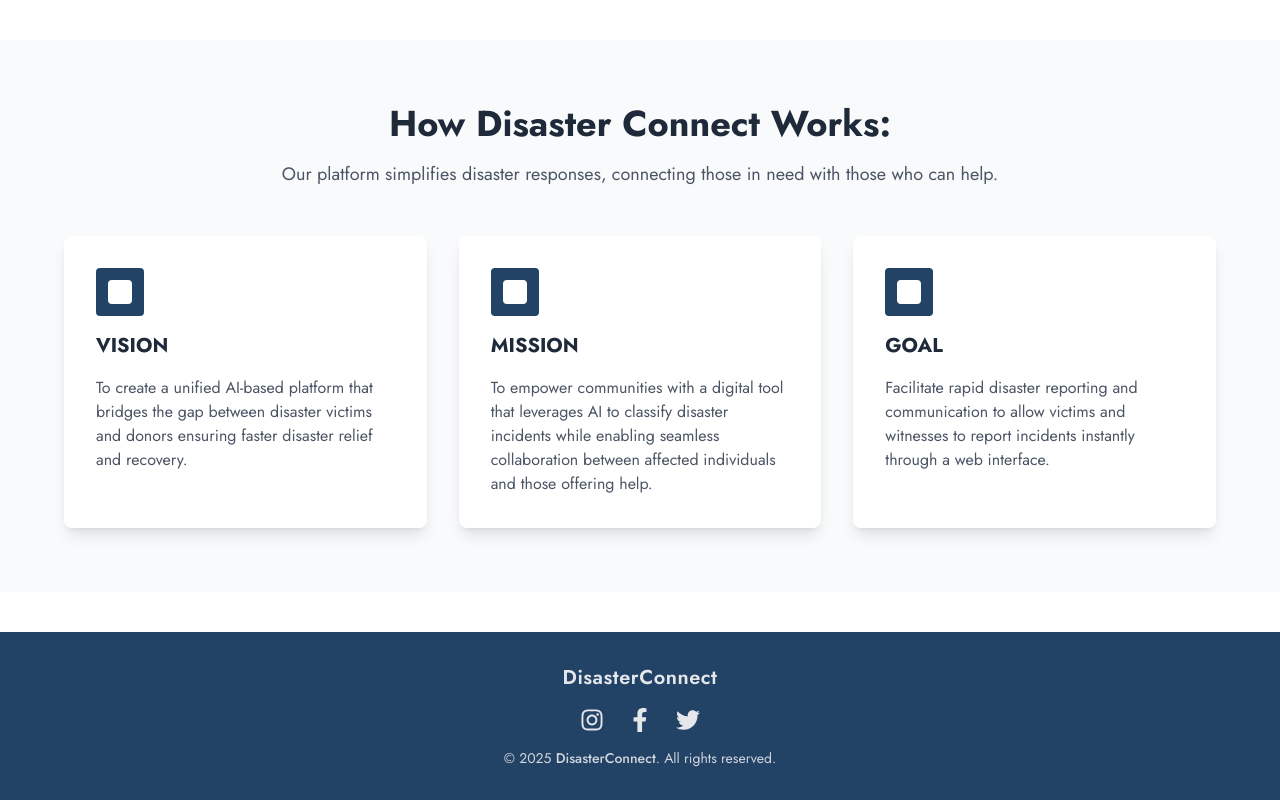
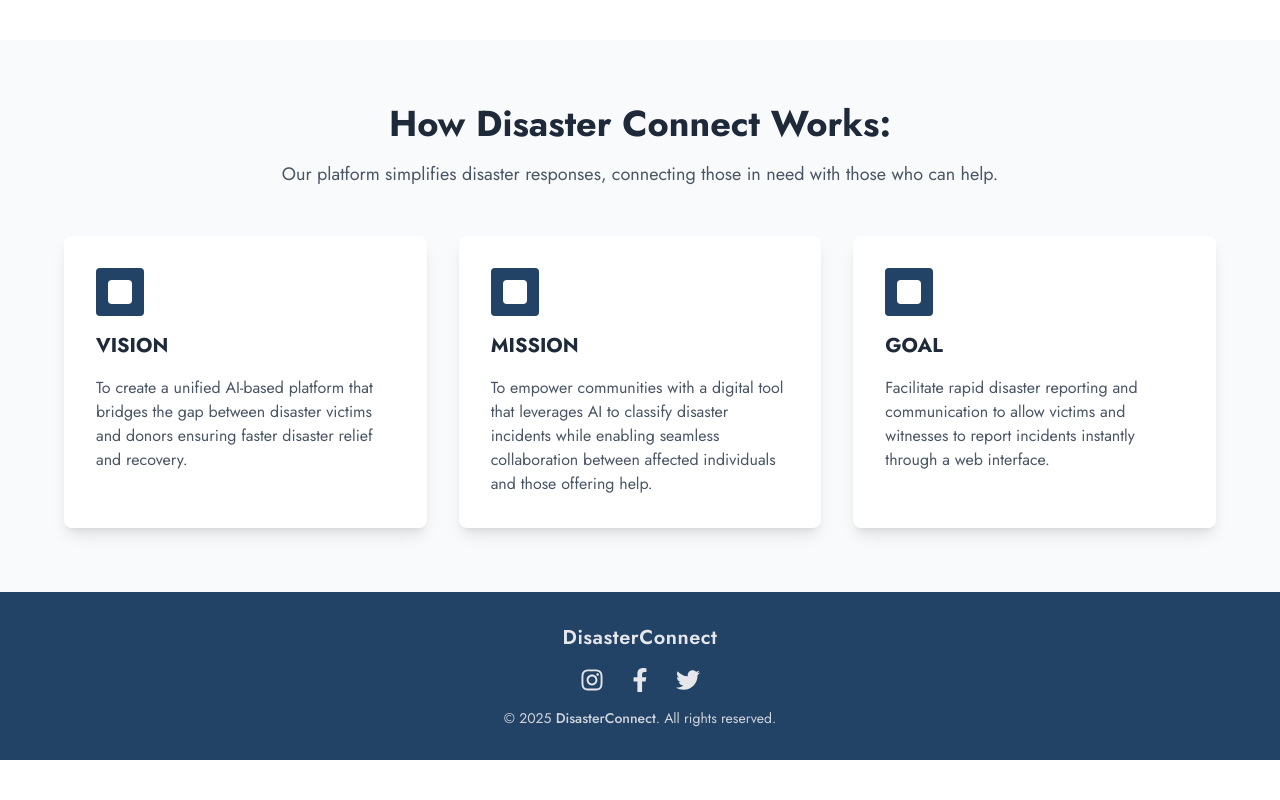
Before and after one commit to melaniemwendwa/DisasterConnect, a React (Vite) app in the folder client/: page / in a window 1280 px wide. Shown: the part 1444-2244 px from the top of the page. After the commit the page ends 2204 px from the top, so only its background shows below. Built offline with nearby package versions, Linux system fonts and the light colour scheme.

Commit message:
refactor Navbar and Footer components for improved layout and styling

```diff
--- a/client/src/components/Footer.jsx
+++ b/client/src/components/Footer.jsx
@@ -2,7 +2,7 @@ import { FaInstagram, FaFacebookF, FaTwitter } from "react-icons/fa";
 
 export default function Footer() {
   return (
-    <footer className="bg-[#224266] text-gray-200 py-8 mt-10 font-jost">
+    <footer className="bg-[#224266] text-gray-200 py-8 font-jost">
       <div className="container mx-auto px-4 flex flex-col items-center text-center space-y-4">
         <h2 className="text-xl font-semibold tracking-wide">
           DisasterConnect
--- a/client/src/components/Navbar.jsx
+++ b/client/src/components/Navbar.jsx
@@ -1,9 +1,13 @@
 import { Link } from "react-router-dom";
+import logo from '../assets/logo.png';
 
 export default function Navbar() {
   return (
     <nav className="bg-[#224266] text-white p-4 flex justify-between">
-      <h1 className="font-bold text-lg">DisasterConnect</h1>
+      <div className="flex items-center">
+        <img src={logo} alt="Logo" className="h-8 mr-2" />
+        <h1 className="font-bold text-lg">DisasterConnect</h1>
+      </div>
       <div className="space-x-4">
         <Link to="/">Home</Link>
         <Link to="/report">Report</Link>
```
